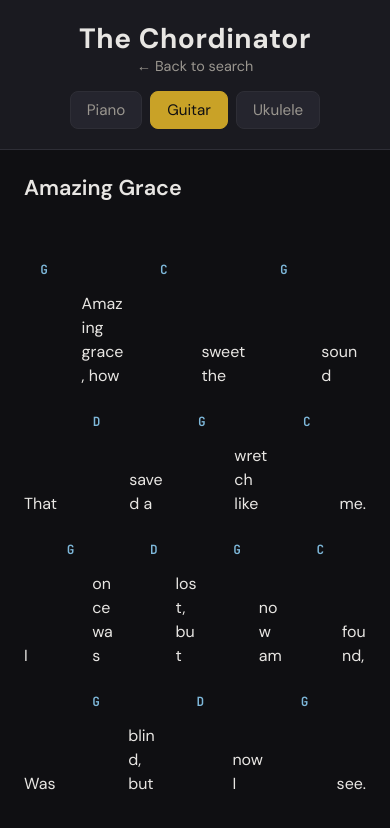
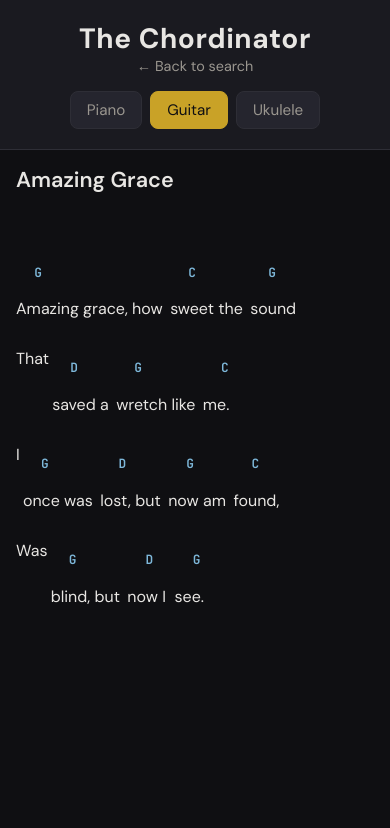
Before and after one commit to steezus/The-Chordinator, a React (Vite) app: page /song/amazing-grace in a window 390 px wide. Shown: the top 828 px of the page. Built offline with nearby package versions, Linux system fonts and the light colour scheme; what chord-symbol would draw is missing.

Commit message:
Lyrics: chord above correct words, book-like layout, mobile-friendly

```diff
--- a/src/App.css
+++ b/src/App.css
@@ -60,34 +60,38 @@
 }
 
 /* Each segment = chord above (absolute) + text; UkuTabs-style: consistent block width with when it’s played */
+/* Book-like: segment = chord above + words below; segments flow inline and wrap */
 .lyrics__line {
-  margin-bottom: 1rem;
-  line-height: 1.5;
+  margin-bottom: 1.25rem;
+  line-height: 1.6;
+  text-align: left;
+  max-width: 100%;
 }
 
 .lyrics__line--empty {
   min-height: 1em;
 }
 
-.lyrics__line--grid {
-  align-items: end;
-}
-
-.lyrics__cell {
-  min-width: 0;
+.lyrics__segment {
+  display: inline-block;
+  vertical-align: top;
+  text-align: left;
+  margin-right: 0.15em;
   white-space: pre-wrap;
   word-break: break-word;
 }
 
-.lyrics__cell--chord {
-  font-family: var(--font-mono);
-  font-size: 0.85em;
-  line-height: 1.3;
-  padding-bottom: 0.25rem;
+.lyrics__chord-line {
+  display: block;
+  line-height: 1.25;
+  margin-bottom: 0.15em;
+  min-height: 1.5em;
 }
 
-.lyrics__cell--text {
-  font-size: 1rem;
+.lyrics__words {
+  display: inline;
+  font-size: inherit;
+  line-height: inherit;
 }
 
 .lyrics__chord {
@@ -121,6 +125,33 @@
 .lyrics__chord--selected {
   background: var(--accent-dim);
   color: var(--bg);
+}
+
+/* Mobile: readable text, touch-friendly chords, no horizontal scroll */
+@media (max-width: 640px) {
+  .lyrics__content {
+    font-size: 1rem;
+    line-height: 1.7;
+    padding-right: 0;
+  }
+  .lyrics__line {
+    margin-bottom: 1.5rem;
+  }
+  .lyrics__segment {
+    margin-right: 0.2em;
+  }
+  .lyrics__chord {
+    min-height: 2.75rem;
+    min-width: 2.75rem;
+    padding: 0.35em 0.5em;
+    font-size: 0.8em;
+  }
+  .lyrics__chord-line {
+    min-height: 1.75em;
+  }
+  .app__main {
+    padding: 1rem;
+  }
 }
 
 /* Chord panel (kept for any reuse) */
--- a/src/components/LyricsView.tsx
+++ b/src/components/LyricsView.tsx
@@ -26,7 +26,7 @@ export function LyricsView({ song, selectedChord, onChordSelect }: LyricsViewPro
 }
 
 /**
- * UkuTabs-style: one row of chords, one row of lyrics. One column per segment so each chord sits directly above its phrase.
+ * Book-like layout: each segment is one unit (chord above, words below). Segments flow inline and wrap together so the chord stays directly above its phrase.
  */
 function LyricsLine({
   segments,
@@ -47,18 +47,11 @@ function LyricsLine({
   };
 
   return (
-    <div
-      className="lyrics__line lyrics__line--grid"
-      style={{
-        display: 'grid',
-        gridTemplateColumns: `repeat(${segments.length}, auto)`,
-        gridTemplateRows: 'auto auto',
-        gap: '0 1em',
-      }}
-    >
+    <div className="lyrics__line">
       {segments.map((seg, i) => (
-        <div key={`chord-${i}`} className="lyrics__cell lyrics__cell--chord">
+        <span key={i} className="lyrics__segment">
           {seg.chord !== null ? (
+            <span className="lyrics__chord-line">
               <button
                 type="button"
                 className={`lyrics__chord ${selectedChord === seg.chord ? 'lyrics__chord--selected' : ''}`}
@@ -66,15 +59,10 @@ function LyricsLine({
               >
                 {seg.chord}
               </button>
-          ) : (
-            '\u00A0'
-          )}
-        </div>
-      ))}
-      {segments.map((seg, i) => (
-        <div key={`text-${i}`} className="lyrics__cell lyrics__cell--text">
-          {seg.text}
-        </div>
+            </span>
+          ) : null}
+          <span className="lyrics__words">{seg.text}</span>
+        </span>
       ))}
     </div>
   );
--- a/src/parseChordPro.ts
+++ b/src/parseChordPro.ts
@@ -3,24 +3,31 @@ import type { ChordSegment, LyricsLine, ParsedSong } from './types';
 const CHORD_REGEX = /\[([^\]]+)\]/g;
 
 /**
- * Parse a ChordPro-style line: "Swing [D]low, sweet [G]chari[D]ot"
- * into segments of { chord, text }.
+ * Parse a ChordPro-style line: "[Fmaj7]I could be the [G7]twist"
+ * Each chord is paired with the text that follows it until the next chord.
+ * So: (Fmaj7, "I could be the "), (G7, "twist"). Leading text without a chord is (null, text).
  */
 function parseLine(line: string): ChordSegment[] {
   const segments: ChordSegment[] = [];
-  let lastIndex = 0;
+  const matches: { chord: string; bracketStart: number; textStart: number }[] = [];
   let match: RegExpExecArray | null;
-
   CHORD_REGEX.lastIndex = 0;
   while ((match = CHORD_REGEX.exec(line)) !== null) {
-    const before = line.slice(lastIndex, match.index);
-    if (before) segments.push({ chord: null, text: before });
-    segments.push({ chord: match[1].trim(), text: '' });
-    lastIndex = match.index + match[0].length;
+    matches.push({
+      chord: match[1].trim(),
+      bracketStart: match.index,
+      textStart: match.index + match[0].length,
+    });
   }
-  const after = line.slice(lastIndex);
-  if (after) segments.push({ chord: null, text: after });
-
+  for (let i = 0; i < matches.length; i++) {
+    const textEnd = i + 1 < matches.length ? matches[i + 1].bracketStart : line.length;
+    const text = line.slice(matches[i].textStart, textEnd);
+    segments.push({ chord: matches[i].chord, text });
+  }
+  if (matches.length > 0 && matches[0].bracketStart > 0) {
+    const leading = line.slice(0, matches[0].bracketStart).trim();
+    if (leading) segments.unshift({ chord: null, text: leading });
+  }
   if (segments.length === 0 && line.trim()) segments.push({ chord: null, text: line });
   return segments;
 }
```
Also changed, not shown: 1 other file (tests, documents, lock files or other folders). Lines whose indentation alone changed are shown as unchanged.
